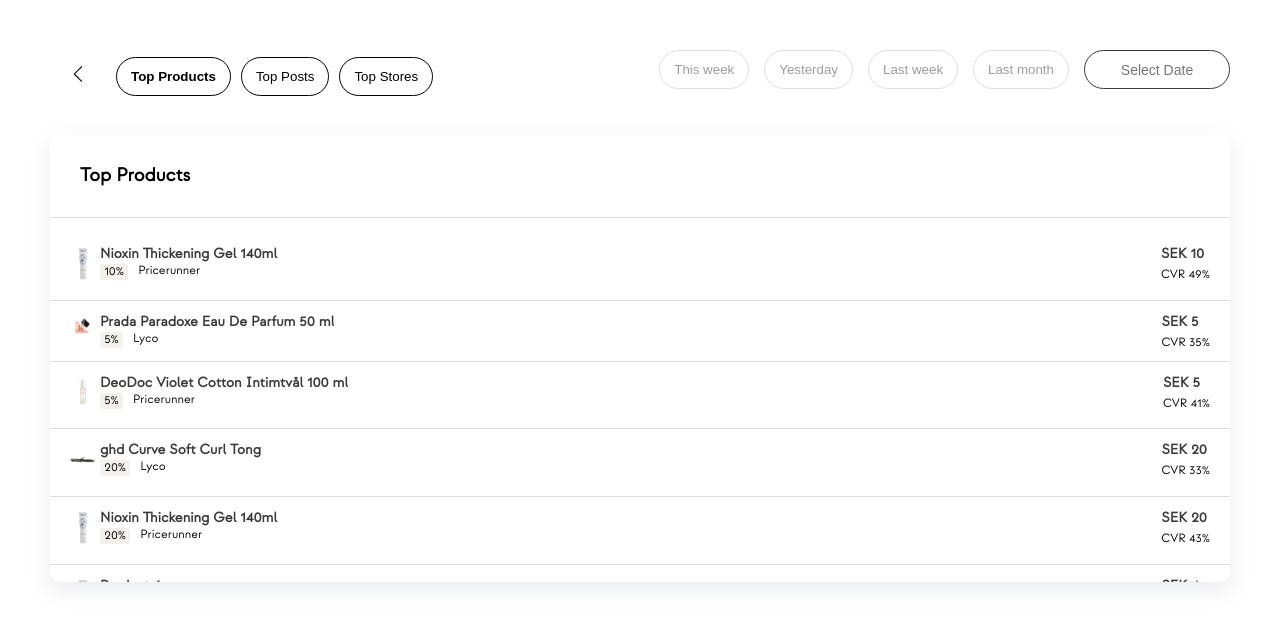
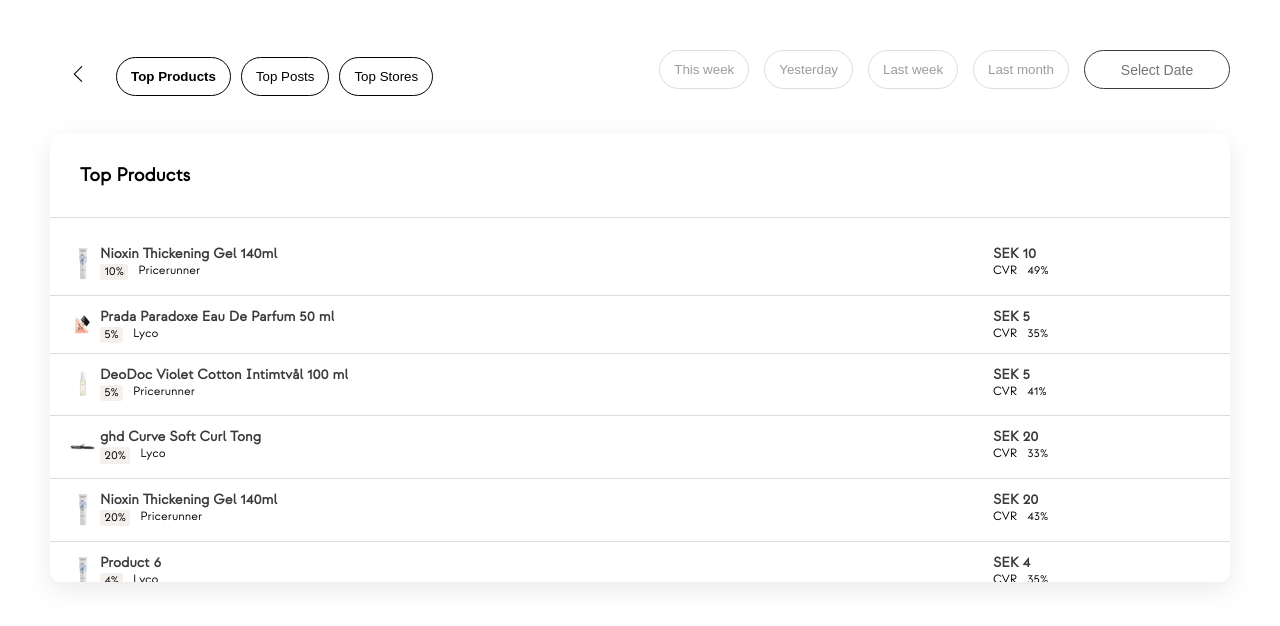
Before and after one commit to Akanksha2596/dashboard-app-nextjs, a Next.js app: page /topProducts in a window 1280 px wide. Shown: the top 626 px of the page. Built offline with nearby package versions, Linux system fonts and the light colour scheme.

Commit message:
Fixing UI

```diff
--- a/src/components/Item.tsx
+++ b/src/components/Item.tsx
@@ -13,7 +13,6 @@
   ImgContentDiv,
 } from "@/styles/item.styles";
 import React from "react";
-// import { SlArrowRight } from "react-icons/sl";
 import Link from "next/link";
 
 type Product = {
@@ -28,7 +27,7 @@
 
 export type MyComponentProps = {
   topProductData: Product[];
-  HeadingText: string;
+  HeadingText?: string;
   icon?: any;
 };
 
@@ -43,9 +42,9 @@
               props.HeadingText === "Top Products"
                 ? "/topProducts"
                 : props.HeadingText === "Top Posts"
-                ? "/topProducts"
+                ? "/topPosts"
                 : props.HeadingText === "Top Stores"
-                ? "/topProducts"
+                ? "/topStores"
                 : ""
             }
           >
@@ -56,19 +55,38 @@
       <ItemWrapper>
         {props.topProductData.map((topProduct) => {
           return (
-            <SingleItem>
+            <SingleItem
+              className={
+                props.HeadingText === "Top Products"
+                  ? "topProducts"
+                  : props.HeadingText === "Top Posts"
+                  ? "topProducts"
+                  : props.HeadingText === "Top Stores"
+                  ? "topProducts"
+                  : ""
+              }
+            >
               <ImgContentDiv>
                 {props.HeadingText === "Top Stores" ? (
                   ""
                 ) : (
-                  <div>
-                    <ProductImage src={topProduct.image} alt="productimage" />
-                  </div>
+                  // <div
+                  //   style={{
+                  //     display: "flex",
+                  //     flexDirection: "column",
+                  //     alignItems: "center",
+                  //     justifyContent: "center",
+                  //     flex: "1 0 0",
+                  //     background: "white",
+                  //     marginRight: "5px",
+                  //     border: "1px solid blue",
+                  //   }}
+                  // >
+                  <ProductImage src={topProduct.image} alt="productimage" />
+                  //  </div>
                 )}
                 <ContentDiv>
-                  <Heading>
-                    {topProduct.name}
-                  </Heading>
+                  <Heading>{topProduct.name}</Heading>
                   <SubContentDiv>
                     {props.HeadingText === "Top Products" ? (
                       <SubHeading className="percent">
@@ -84,7 +102,10 @@
               <div>
                 <Heading>SEK {topProduct.percent}</Heading>
                 {props.HeadingText === "Top Products" ? (
-                  <SubHeading>CVR {topProduct.cvrPercent}% </SubHeading>
+                  <SubContentDiv>
+                    <SubHeading>CVR</SubHeading>
+                    <SubHeading>{topProduct.cvrPercent}%</SubHeading>
+                  </SubContentDiv>
                 ) : (
                   ""
                 )}
@@ -96,15 +117,3 @@
     </>
   );
 };
-<div>
-  <div>
-    <img />
-    <div>
-      <span>Product Name</span>
-      <div>
-        <span>20%</span>
-        <span>Lyco</span>
-      </div>
-    </div>
-  </div>
-</div>;
```
